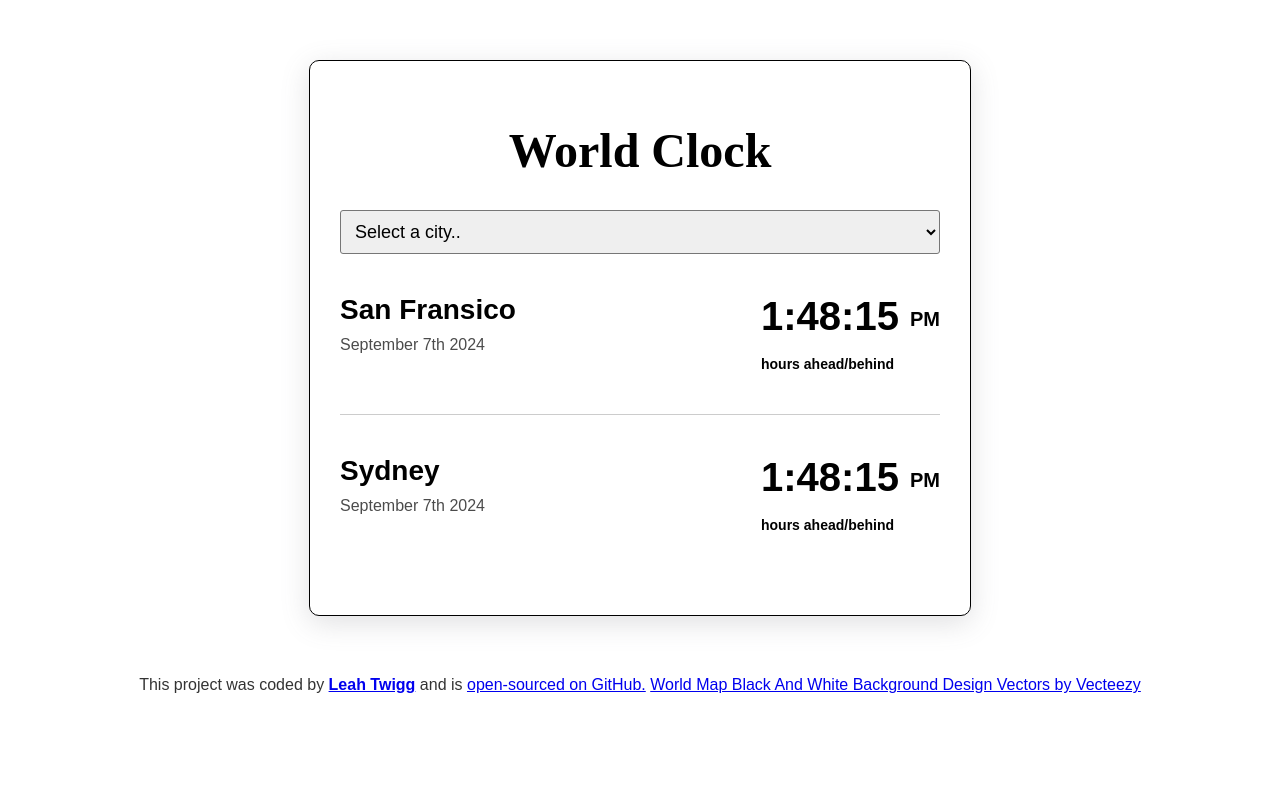
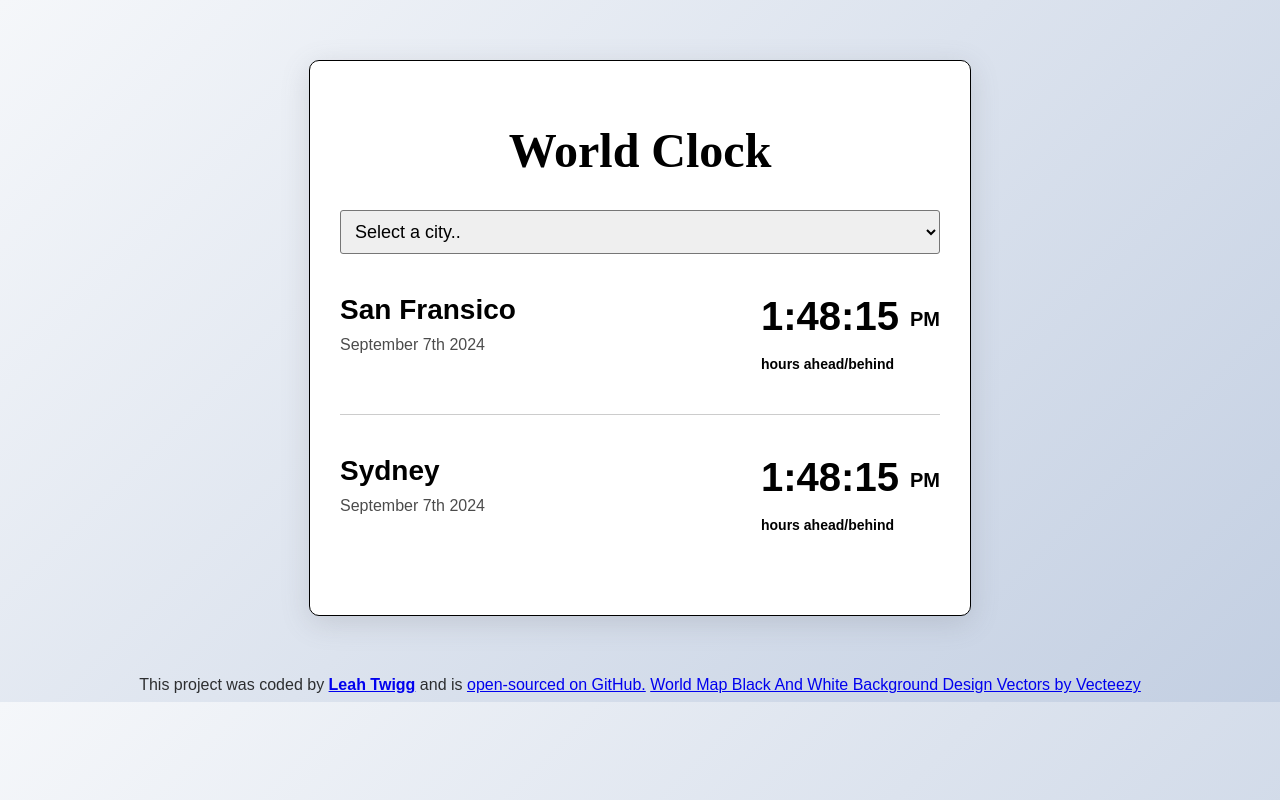
Before and after one commit to lea-bee/world-clock-project, a website built with Parcel: page index.html in a window 1280 px wide. Built offline with nearby package versions, Linux system fonts and the light colour scheme.

Commit message:
Updated CSS color

```diff
--- a/css/style.css
+++ b/css/style.css
@@ -1,5 +1,6 @@
 body {
   font-family: sans-serif;
+  background: linear-gradient(135deg, #f5f7fa 0%, #c3cfe2 100%);
 }
 
 h1 {
```
